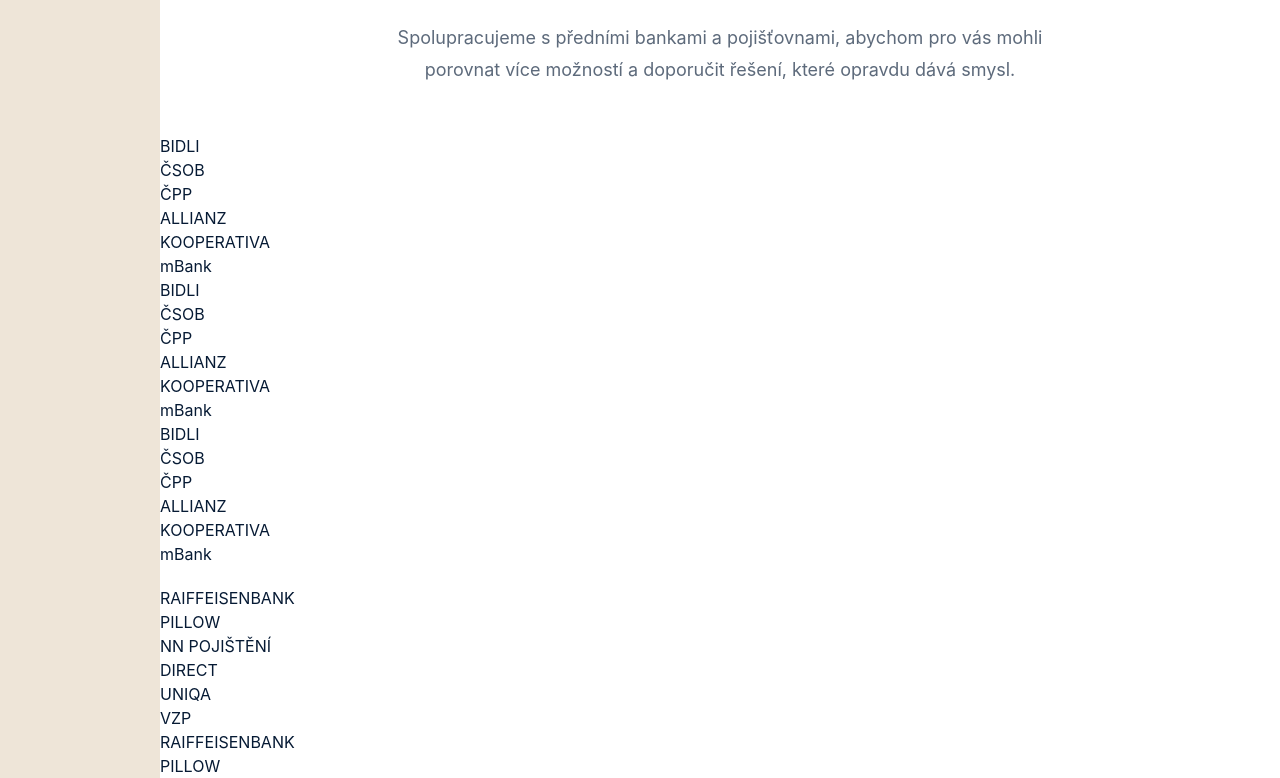
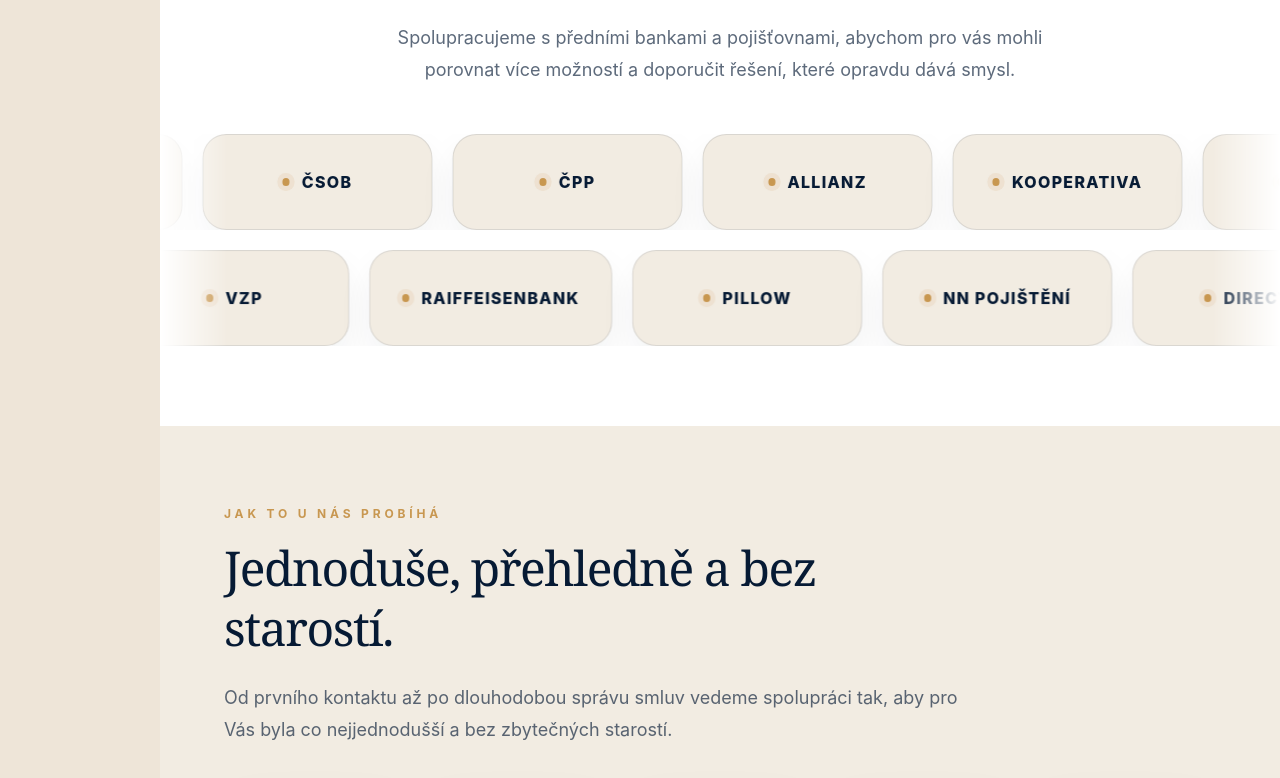
Before and after one commit to I3lade02/smk-capital, a React (Vite) app: page /#/ in a window 1280 px wide. Shown: the part 3505-4283 px from the top of the page. Built offline with nearby package versions, Linux system fonts and the light colour scheme; no server answers.

Commit message:
style bidirectional partners marquee

```diff
--- a/src/index.css
+++ b/src/index.css
@@ -3,6 +3,7 @@
 :root {
   --page-bg: #eee5d8;
   --section-bg: #f2ece2;
+  --partners-gap: 1.25rem;
 }
 
 html {
@@ -356,3 +357,109 @@
     transform: none;
   }
 }
+
+
+.partners-marquee-row {
+  display: flex;
+  gap: var(--partners-gap);
+  overflow: hidden;
+  user-select: none;
+  -webkit-mask-image: linear-gradient(
+    to right,
+    transparent,
+    #000 6%,
+    #000 94%,
+    transparent
+  );
+  mask-image: linear-gradient(
+    to right,
+    transparent,
+    #000 6%,
+    #000 94%,
+    transparent
+  );
+}
+
+.partners-marquee-track {
+  display: flex;
+  flex-shrink: 0;
+  gap: var(--partners-gap);
+  min-width: max-content;
+  animation: partners-marquee-left 50s linear infinite;
+  will-change: transform;
+}
+
+.partners-marquee-track--reverse {
+  animation-name: partners-marquee-right;
+}
+
+.partner-wordmark {
+  display: flex;
+  min-width: 190px;
+  height: 84px;
+  align-items: center;
+  justify-content: center;
+  gap: 0.75rem;
+  border: 1px solid rgb(6 26 52 / 0.1);
+  border-radius: 1.5rem;
+  background: var(--section-bg);
+  padding: 0 1.75rem;
+  color: #061a34;
+  font-size: 0.875rem;
+  font-weight: 800;
+  letter-spacing: 0.08em;
+  line-height: 1;
+  white-space: nowrap;
+  box-shadow: 0 16px 36px rgb(6 26 52 / 0.06);
+}
+
+.partner-wordmark-accent {
+  width: 0.45rem;
+  height: 0.45rem;
+  flex: 0 0 auto;
+  border-radius: 9999px;
+  background: #c89750;
+  box-shadow: 0 0 0 5px rgb(200 151 80 / 0.12);
+}
+
+@media (min-width: 768px) {
+  .partner-wordmark {
+    min-width: 230px;
+    height: 96px;
+    padding: 0 2rem;
+    font-size: 1rem;
+  }
+}
+
+@keyframes partners-marquee-left {
+  to {
+    transform: translateX(calc(-100% - var(--partners-gap)));
+  }
+}
+
+@keyframes partners-marquee-right {
+  from {
+    transform: translateX(calc(-100% - var(--partners-gap)));
+  }
+
+  to {
+    transform: translateX(0);
+  }
+}
+
+@media (prefers-reduced-motion: reduce) {
+  .partners-marquee-row {
+    overflow-x: auto;
+    -webkit-mask-image: none;
+    mask-image: none;
+  }
+
+  .partners-marquee-track {
+    animation: none;
+    will-change: auto;
+  }
+
+  .partners-marquee-track--duplicate {
+    display: none;
+  }
+}
```
